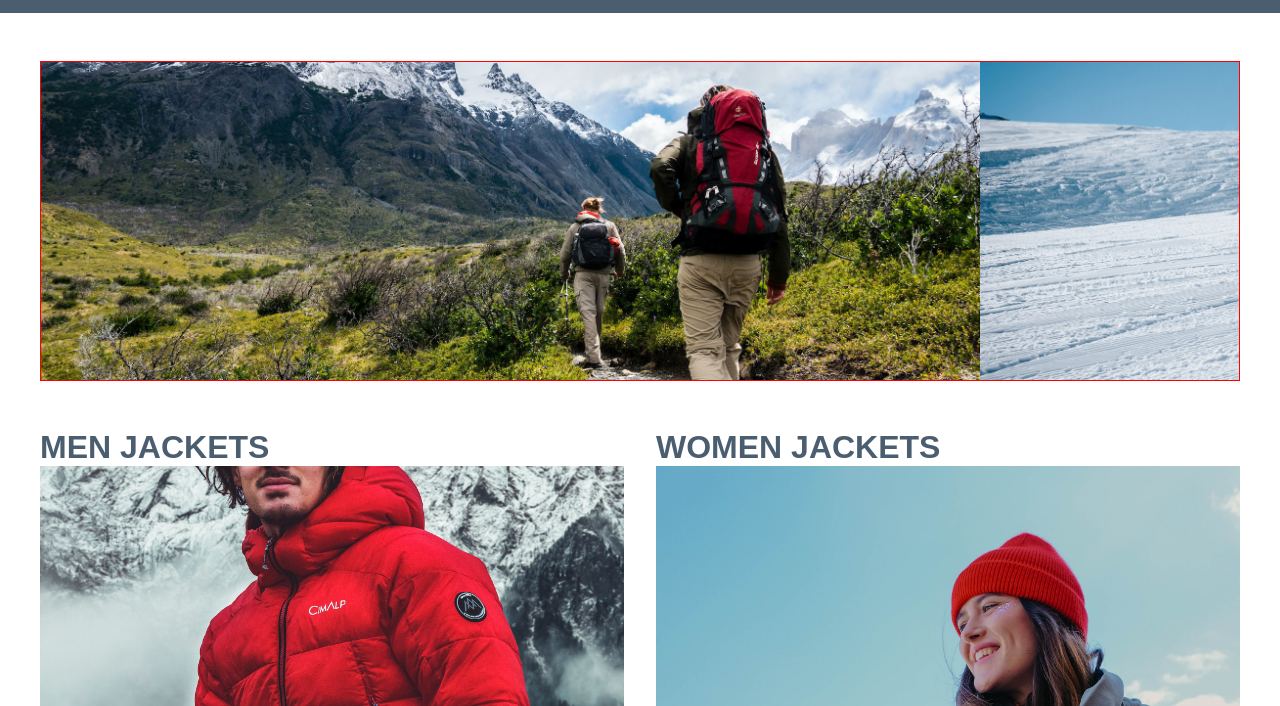
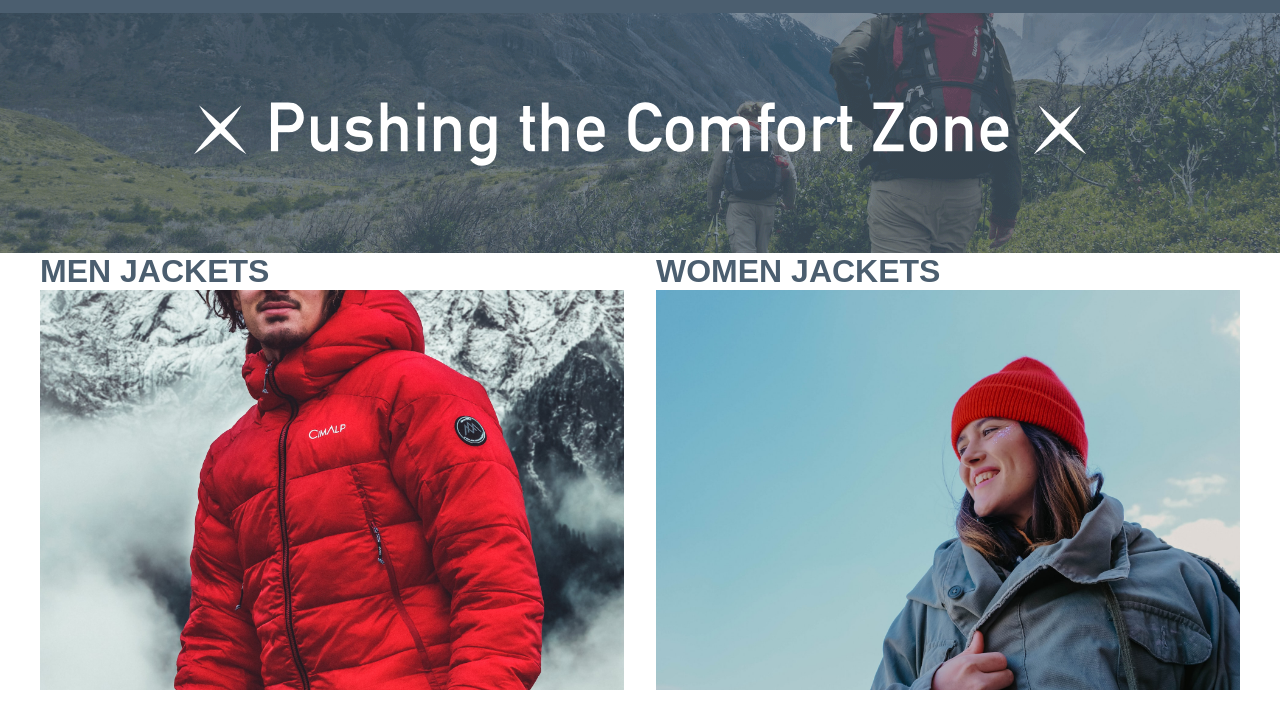
Before and after one commit to mariusrundereim/html-css-ca, a plain HTML site: page index.html in a window 1280 px wide. Shown: the part 94-800 px from the top of the page. Drawn offline with Linux system fonts and the light colour scheme; a web font is replaced by a local one.

Commit message:
tuesday tuesday

```diff
--- a/css/mediaqueries.css
+++ b/css/mediaqueries.css
@@ -84,6 +84,10 @@
 
   .category-men-grid {
     width: calc(100% - 3rem);
+  }
+
+  .hero-img-prop {
+    min-height: 6rem;
   }
 
   /* Homepage */
--- a/css/styles.css
+++ b/css/styles.css
@@ -61,7 +61,7 @@ body {
   font-family: "Heebo", sans-serif;
   display: flex;
   flex-direction: column;
-  gap: var(--gap_3);
+  /* gap: var(--gap_3); */
 }
 
 .page-width {
@@ -85,54 +85,34 @@ body {
 }
 
 .women-image {
-  background-image: url(/images/products/product-promo-women.jpg);
+  background-image: url(/images/products/product-promo-women.jpg);75, 94, 111, 0.5
 }
 
-/* Slideshow */
+/* Hero Images */
 
-.slider-container {
-  width: 100%;
-  height: 20rem;
-  overflow: hidden;
+.hero--text {
+  width: 70%;
 }
 
-.slider-img {
+.hero-img-prop {
   width: 100%;
-  height: 20rem;
-  display: flex;
-  animation: slide 10s infinite;
-  border: red 1px solid;
+  min-height: 15rem;
+  /**/
+  background-position: center;
+  background-repeat: no-repeat;
+  background-size: cover;
 }
 
-/* @keyframes slide {
-  0% {
-    transform: translateX(0);
-  }
-  25% {
-    transform: translateX(0);
-  }
-  30% {
-    transform: translateX(-100%);
-  }
-  50% {
-    transform: translateX(-100%);
-  }
-  55% {
-    transform: translateX(-200%);
-  }
-  75% {
-    transform: translateX(-200%);
-  }
-  80% {
-    transform: translateX(-300px);
-  }
-  100% {
-    transform: translateX(-300%);
-  }
-} */
+.hero-img-1 {
+  background-image: linear-gradient(rgba(75, 94, 111, 0.7), rgba(75, 94, 111, 0.7)), url(/images/hero-img-1-sm.png);
+}
 
-.slider-container > .slider-img > img {
-  width: 100%;
+.hero-img-2 {
+  background-image: linear-gradient(rgba(75, 94, 111, 0.7), rgba(75, 94, 111, 0.7)), url(/images/hero-img-2-sm.png);
+}
+
+.hero-img-3 {
+  background-image: linear-gradient(rgba(75, 94, 111, 0.7), rgba(75, 94, 111, 0.7)), url(/images/hero-img-3-sm.png);
 }
 
 .ourbrands {
--- a/index.html
+++ b/index.html
@@ -202,12 +202,12 @@
       </section>
     </header>
 
-    <section class="page-width">
-      <div class="slider-container slider-img">
-        <img src="/images/slider-img-sm-1.jpg" alt="hiking picture" />
-        <img src="/images/slider-img-sm-2.jpg" alt="skiing picture" />
-        <img src="/images/slider-img-sm-3.jpg" alt="camping picture" />
-      </div>
+    <section class="hero-img-1 hero-img-prop flex-center">
+      <img
+        class="hero--text"
+        src="/images/rainydays-slogan-text.svg"
+        alt="Pushing the Comfort Zone"
+      />
     </section>
 
     <main class="page-width flex-col-ver gap-3">
```
Also changed, not shown: images/hero-img-1-sm.png (added), images/hero-img-2-sm.png (added), images/hero-img-3-sm.png (added), images/rainydays-slogan-text.svg (added).
